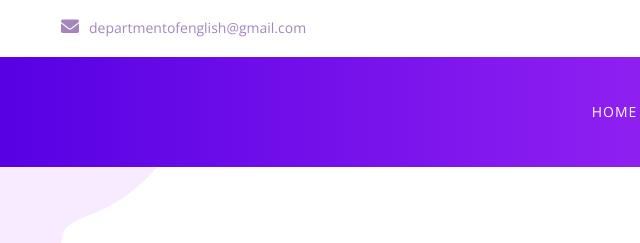
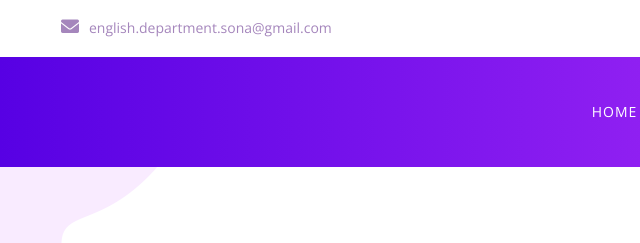
Before and after one commit to English-Sona/English-Sona.github.io, a plain HTML site: page index.html in a window 1280 px wide. Shown: the top 243 px of the page, 21-661 px from the left. Drawn offline with nearby package versions, Linux system fonts and the light colour scheme.

Commit message:
Update index.html

```diff
--- a/index.html
+++ b/index.html
@@ -43,7 +43,7 @@
           <div class="left-info">
             <ul>
 
-              <li><a href="#"><i class="fa fa-envelope"></i>departmentofenglish@gmail.com</a></li>
+              <li><a href="#"><i class="fa fa-envelope"></i>english.department.sona@gmail.com</a></li>
 
             </ul>
           </div>
```
